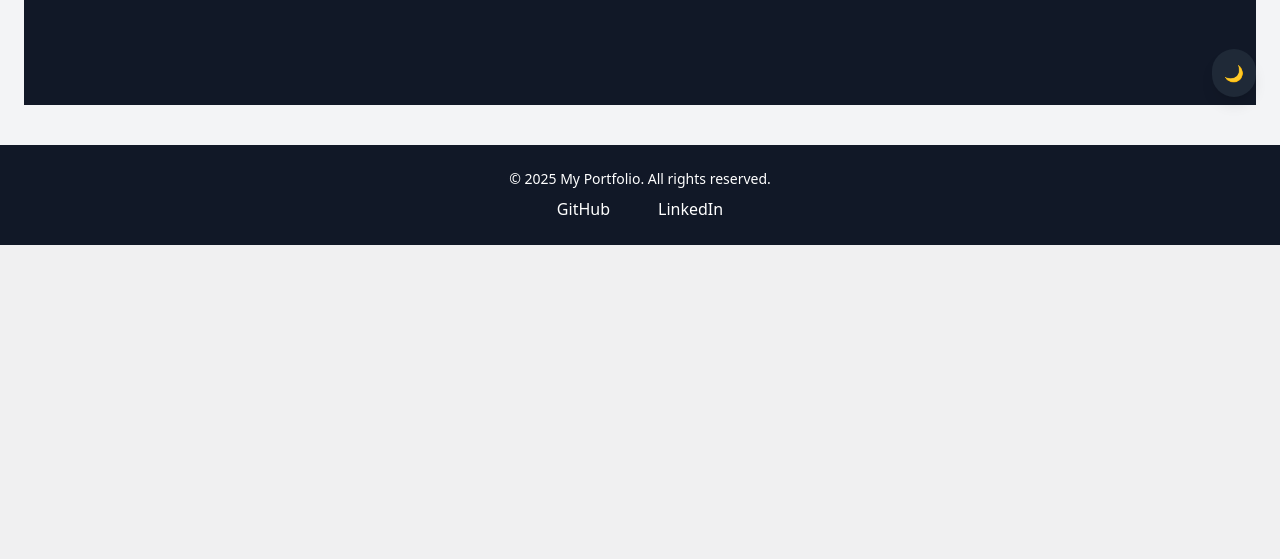
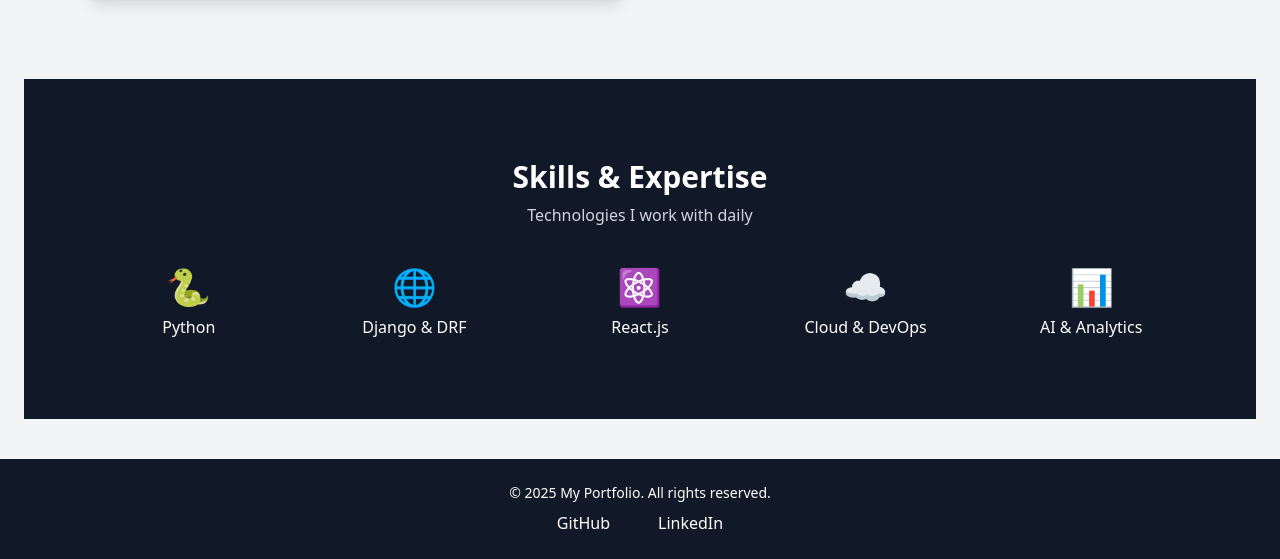
Before and after one commit to DedRozs/FullStackPortfolio, a Django app: page /about/ in a window 1280 px wide. Shown: the part 679-1238 px from the top of the page. Before the commit the page ends 924 px from the top, so only its background shows below. Run offline with Django 5.2, Linux system fonts and the light colour scheme; style sheets or scripts are compiled from the project's sources; some libraries are stand-ins or nearby versions.

Commit message:
Preparing to remove tailwind cdn

```diff
--- /dev/null
+++ b/static/css/styles.css
@@ -0,0 +1,3 @@
+@import "tailwindcss";
+
+@custom-variant dark (&:where(.dark, .dark *));
--- a/templates/global/base.html
+++ b/templates/global/base.html
@@ -15,10 +15,6 @@
     <!-- Custom Styles -->
     <link rel="stylesheet" href="{% static 'css/output.css' %}">
 
-    <!-- Dark Mode Support -->
-    <script>
-        document.documentElement.classList.toggle('dark', localStorage.getItem('theme') === 'dark');
-    </script>
 </head>
 <body class="bg-gray-100 dark:bg-gray-900 text-gray-900 dark:text-gray-200 transition-all">
 
@@ -69,6 +65,10 @@
                 <a href="{% url 'register' %}" class="block px-4 py-2 hover:bg-blue-100 dark:hover:bg-blue-800">Register</a>
             {% endif %}
         </div>
+    <!-- Dark Mode Toggle Button -->
+    <button id="theme-toggle" class="fixed top-4 right-4 p-2 rounded-full bg-gray-200 dark:bg-gray-700 shadow-lg">
+        <span id="theme-icon">🌙</span>
+    </button>
     </nav>
 
 
@@ -89,21 +89,12 @@
         </div>
     </footer>
 
-    <!-- Dark Mode Toggle -->
-    <button id="dark-mode-toggle" class="fixed bottom-6 right-6 bg-gray-800 text-white p-3 rounded-full shadow-lg">
-        🌙
-    </button>
+
     <!-- JavaScript -->
     <script>
         // Mobile Menu Toggle
         document.getElementById("menu-btn").addEventListener("click", function () {
             document.getElementById("mobile-menu").classList.toggle("hidden");
-        });
-
-        // Dark Mode Toggle
-        document.getElementById("dark-mode-toggle").addEventListener("click", function () {
-            document.documentElement.classList.toggle("dark");
-            localStorage.setItem("theme", document.documentElement.classList.contains("dark") ? "dark" : "light");
         });
 
         // Smooth Page Load Animation (Anime.js)
@@ -115,5 +106,35 @@
             easing: 'easeOutQuad'
         });
     </script>
+    <script>
+        document.addEventListener("DOMContentLoaded", function () {
+            const themeToggle = document.getElementById("theme-toggle");
+            const themeIcon = document.getElementById("theme-icon");
+            const htmlElement = document.documentElement;
+
+            // Function to apply theme
+            function applyTheme(theme) {
+                if (theme === "dark") {
+                    htmlElement.classList.add("dark");
+                    localStorage.setItem("theme", "dark");
+                    themeIcon.innerText = "🌞"; // Sun icon when dark mode is active
+                } else {
+                    htmlElement.classList.remove("dark");
+                    localStorage.setItem("theme", "light");
+                    themeIcon.innerText = "🌙"; // Moon icon when light mode is active
+                }
+            }
+
+            // Load the saved theme preference
+            const savedTheme = localStorage.getItem("theme") || "light";
+            applyTheme(savedTheme);
+
+            // Toggle dark mode on button click
+            themeToggle.addEventListener("click", function () {
+                const newTheme = htmlElement.classList.contains("dark") ? "light" : "dark";
+                applyTheme(newTheme);
+            });
+        });
+        </script>
 </body>
 </html>
--- a/templates/portfolio/about.html
+++ b/templates/portfolio/about.html
@@ -10,57 +10,72 @@
                 About Me
             </h1>
             <p id="about-subtext" class="text-lg text-gray-600 dark:text-gray-300 mt-2 opacity-0">
-                A passionate Full-Stack Developer & AI enthusiast.
+                A passionate Full-Stack Developer specializing in AI-driven analytics and web solutions.
             </p>
         </div>
 
-        <!-- Profile & Story -->
-        <div class="mt-10 flex flex-col md:flex-row items-center space-y-6 md:space-y-0 md:space-x-10">
+        <div class="mt-10 grid grid-cols-1 md:grid-cols-2 gap-8 items-center">
             <!-- Profile Image -->
-            <div id="profile-image" class="w-48 h-48 rounded-full overflow-hidden shadow-lg opacity-0">
-                <img src="{% static 'images/headshot.jpg' %}" alt="Profile Picture" class="w-full">
+            <div class="w-full rounded-lg shadow-lg overflow-hidden opacity-0" id="about-image">
+                <img src="{% static 'images/profile.jpg' %}" alt="My Profile" class="w-full">
             </div>
 
-            <!-- Bio -->
-            <div id="bio" class="flex-1 opacity-0">
-                <h3 class="text-2xl font-semibold text-gray-900 dark:text-white">My Journey</h3>
-                <p class="mt-4 text-gray-700 dark:text-gray-300 leading-relaxed">
-                    I specialize in **full-stack development** and **AI-powered analytics**.
-                    With a background in **Python, Django, and JavaScript**, I build
-                    **scalable, AI-driven solutions** that bridge technology and business needs.
-                    Passionate about finance & trading algorithms, I’ve worked on AI models
-                    for market predictions and real-time analytics.
+            <!-- Bio Section -->
+            <div class="opacity-0" id="about-text">
+                <h2 class="text-2xl font-semibold text-gray-900 dark:text-white">Who Am I?</h2>
+                <p class="mt-4 text-gray-700 dark:text-gray-300">
+                    I am a Full-Stack Developer with a strong focus on Python, Django, and JavaScript.
+                    With a background in AI-powered analytics and cloud computing, I build scalable,
+                    data-driven applications for businesses and individuals.
                 </p>
-
-                <div class="mt-6">
-                    <a href="{% static 'resume.pdf' %}" class="btn-primary">📄 Download Resume</a>
+                <p class="mt-4 text-gray-700 dark:text-gray-300">
+                    My expertise lies in designing and implementing robust APIs, optimizing backend performance,
+                    and crafting beautiful, responsive UI using modern frameworks.
+                </p>
+                <div class="mt-6 flex space-x-4">
+                    <a href="{% static 'resume.pdf' %}" class="btn-primary dark:bg-gray-700 dark:text-white">
+                        📄 Download Resume
+                    </a>
+                    <a href="https://github.com/yourprofile" class="btn-secondary">💻 GitHub</a>
                 </div>
             </div>
         </div>
     </div>
 </section>
 
-<!-- Skills & Tech Stack -->
-<section class="py-16 bg-gray-900 text-white text-center">
+<!-- Skills Section -->
+<section class="py-20 bg-gray-900 text-white text-center">
     <div class="max-w-6xl mx-auto px-6">
-        <h2 class="text-3xl font-bold">Skills & Tech Stack</h2>
-        <p class="mt-2 text-gray-300">Tools & technologies I work with:</p>
+        <h2 class="text-3xl font-bold">Skills & Expertise</h2>
+        <p class="mt-2 text-gray-300">Technologies I work with daily</p>
 
-        <div class="mt-10 grid grid-cols-2 sm:grid-cols-3 md:grid-cols-4 gap-6">
-            {% for tech in tech_stack %}
+        <div class="mt-10 grid grid-cols-2 sm:grid-cols-3 md:grid-cols-4 lg:grid-cols-5 gap-6">
             <div class="skill-card opacity-0">
-                <div class="p-6 bg-gray-800 rounded-lg shadow-lg">
-                    <h3 class="text-lg font-semibold">{{ tech }}</h3>
+                <span class="text-4xl">🐍</span>
+                <p class="mt-2">Python</p>
             </div>
+            <div class="skill-card opacity-0">
+                <span class="text-4xl">🌐</span>
+                <p class="mt-2">Django & DRF</p>
             </div>
-            {% endfor %}
+            <div class="skill-card opacity-0">
+                <span class="text-4xl">⚛️</span>
+                <p class="mt-2">React.js</p>
+            </div>
+            <div class="skill-card opacity-0">
+                <span class="text-4xl">☁️</span>
+                <p class="mt-2">Cloud & DevOps</p>
+            </div>
+            <div class="skill-card opacity-0">
+                <span class="text-4xl">📊</span>
+                <p class="mt-2">AI & Analytics</p>
+            </div>
         </div>
     </div>
 </section>
 
 <!-- Anime.js Animations -->
 <script>
-    // About Page Animations
     anime.timeline({ easing: 'easeOutExpo' })
         .add({
             targets: "#about-title",
@@ -75,18 +90,20 @@
             duration: 800
         }, "-=500")
         .add({
-            targets: "#profile-image",
+            targets: "#about-image",
+            opacity: [0, 1],
+            translateY: [-10, 0],
+            duration: 1000
+        }, "-=400")
+        .add({
+            targets: "#about-text",
             opacity: [0, 1],
             translateY: [-10, 0],
             duration: 800
-        }, "-=400")
-        .add({
-            targets: "#bio",
-            opacity: [0, 1],
-            translateY: [-10, 0],
-            duration: 1000
-        }, "-=300")
-        .add({
+        }, "-=300");
+
+    // Skills Animation
+    anime({
         targets: ".skill-card",
         opacity: [0, 1],
         translateY: [20, 0],
```
Lines whose indentation alone changed are shown as unchanged.
